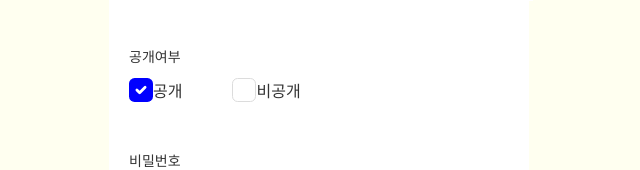
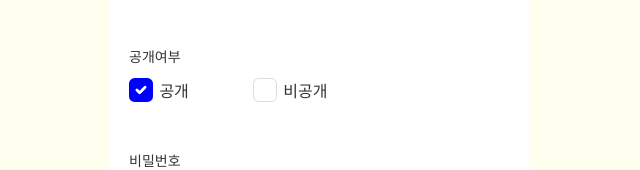
Before and after one commit to plani-power/frontend, a React (Create React App) app: page /plans/create in a window 1280 px wide. Shown: the part 463-633 px from the top of the page, without its empty margins (321-961 px from the left). Built offline with nearby package versions, Linux system fonts and the light colour scheme.

Commit message:
Style : radio 컴포넌트 css 수정

```diff
--- a/src/common/components/Radio.tsx
+++ b/src/common/components/Radio.tsx
@@ -30,6 +30,7 @@ const InputLabel = styled.label`
   display: flex;
   align-items: center;
   user-selct: none;
+  margin-right: 4rem;
 `;
 
 const StyledLi = styled.li`
@@ -41,11 +42,12 @@ const InputWrapper = styled.div`
   display: flex;
   flex-flow: row;
   margin-bottom: 1rem;
-  gap: 50px;
+  justify-content: space-between;
 `;
 
 const StyledSpan = styled.span`
   vertical-align: middle;
+  margin-left: 0.4rem;
 `;
 // const Radio = ({radioButtonList,labelName,initialCheck}:useRadioProps):useRadioBtnPropsType => {
 const Radio = (
```
